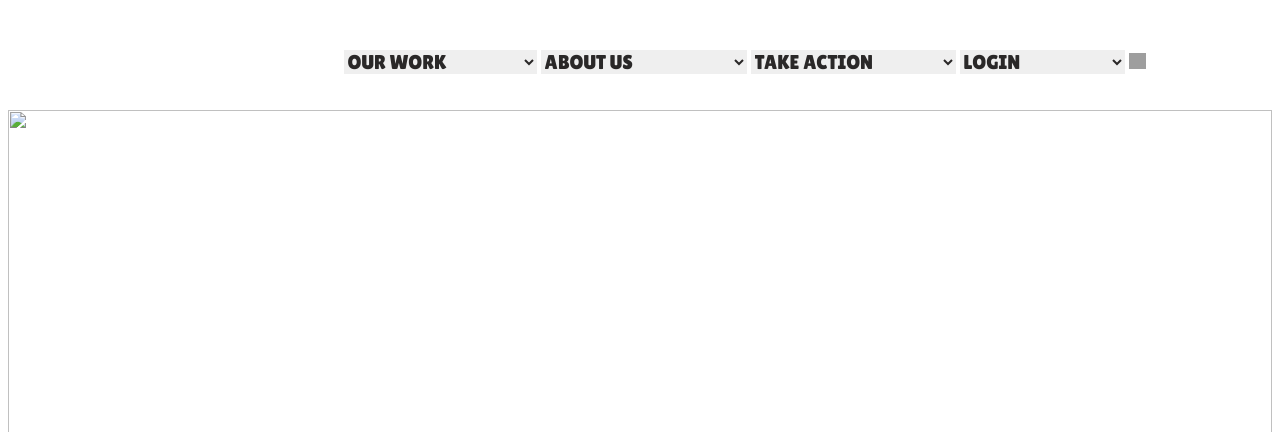
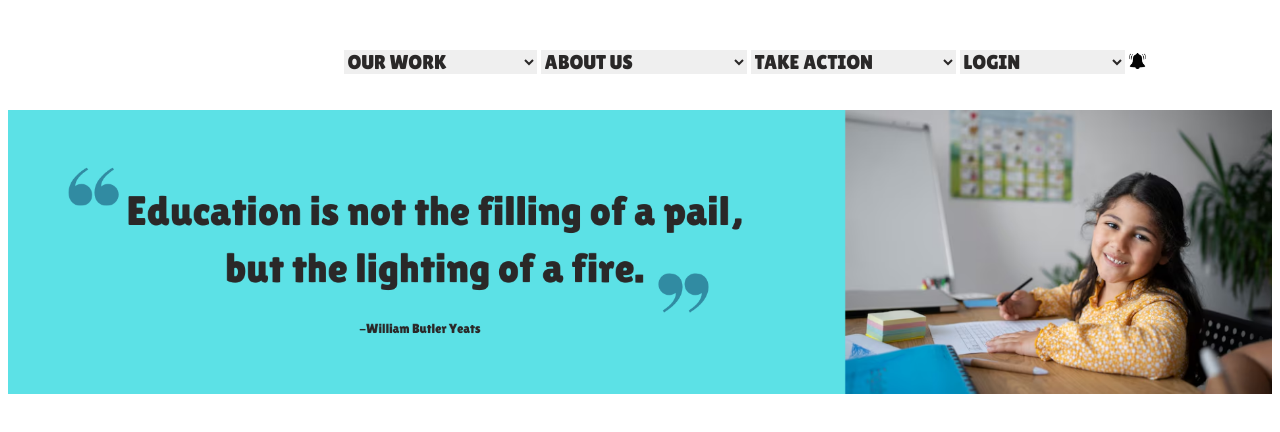
Before and after one commit to Nia806/mindbloom, a plain HTML site: page dashboard.html in a window 1280 px wide. Shown: the top 432 px of the page. Drawn offline with Linux system fonts and the light colour scheme; grey boxes are pictures that could not be loaded.

Commit message:
added images

```diff
--- a/dashboard.html
+++ b/dashboard.html
@@ -44,11 +44,11 @@
                 <option> Login as Student </option>
                 <option> Login as Mentor </option>
                 <option> Login as Member </option> </select>
-            <img src ="https://encrypted-tbn0.gstatic.com/images?q=tbn:ANd9GcRjZoncqfc1GONNorgNxLMhrNHrLmUEwxJyaQ&s" height ="2%" width="1.5%">
+            <img src ="images/notifbell.png" height ="2%" width="1.5%">
         </div>
         <br><br>
         <div>
-            <img src="C:\Users\nihal\OneDrive\Desktop\ninni\IGDTUW\SEM1\pythonpro\img1.png" width="100%" height="auto">
+            <img src="images/img1.png" width="100%" height="auto">
         </div>
         <div>
 
```
Also changed, not shown: images/notifbell.png (added), img1.png (deleted), 1 other file.
